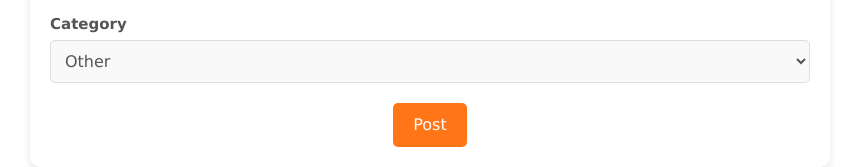
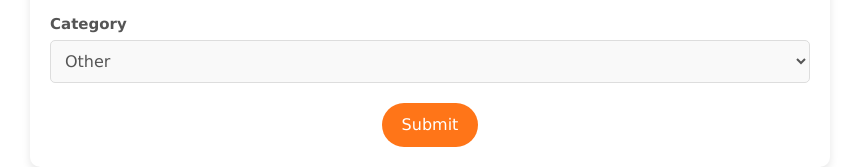
Before and after one commit to schin279/cashu, a Django app: page /post_job/ in a window 1280 px wide. Shown: the part 972-1139 px from the top of the page, without its empty margins (210-1069 px from the left). Run offline with Django 4.2, Linux system fonts and the light colour scheme; the visitor is signed in with stand-in values (Sample User, id 1).

Commit message:
Update post_job.html

```diff
--- a/templates/employer/post_job.html
+++ b/templates/employer/post_job.html
@@ -58,7 +58,7 @@
       padding: 10px 20px;
       font-size: 16px;
       cursor: pointer;
-      border-radius: 5px;
+      border-radius: 30px;
       transition: background-color 0.3s ease;
   }
   .form-submit button:hover {
@@ -115,7 +115,7 @@
       </div>
 
       <div class="form-submit">
-          <button type="submit">Post</button>
+          <button type="submit">Submit</button>
       </div>
   </form>
 </div>
```
